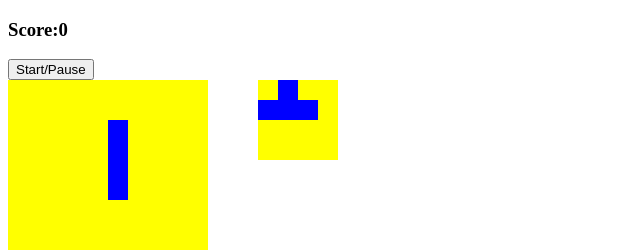
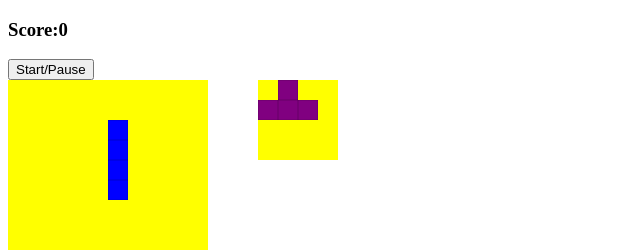
Before and after one commit to rodrigo-silva-estudo/projeto-tetris, a plain HTML site: page index.html in a window 1280 px wide. Both pictures are taken after a click on the button "Start/Pause". Shown: the top 250 px of the page, without its empty margins (0-640 px from the left). Drawn offline with Linux system fonts and the light colour scheme.

Commit message:
melhorando o tetris

```diff
--- a/app.js
+++ b/app.js
@@ -7,6 +7,13 @@ document.addEventListener('DOMContentLoaded', () => {
   let nextRandom = 0
   let timerId
   let score = 0
+  const colors = [
+    'orange',
+    'red',
+    'purple',
+    'green',
+    'blue'
+  ]
 
   //The Tetrominoes
   const lTetromino = [
@@ -57,6 +64,7 @@ document.addEventListener('DOMContentLoaded', () => {
   function draw() {
     current.forEach(index => {
       squares[currentPosition + index].classList.add('tetromino')
+      squares[currentPosition + index].style.backgroundColor = colors[random]
     })
   }
 
@@ -64,6 +72,7 @@ document.addEventListener('DOMContentLoaded', () => {
   function undraw() {
     current.forEach(index => {
       squares[currentPosition + index].classList.remove('tetromino')
+      squares[currentPosition + index].style.backgroundColor = ''
     })
   }
 
@@ -152,7 +161,6 @@ document.addEventListener('DOMContentLoaded', () => {
   const displayWidth = 4
   let displayIndex = 0
 
-
   // the Tetrominos without rotations
   const upNextTetrominoes = [
     [1, displayWidth+1, displayWidth*2+1, 2], //lTetromino
@@ -167,9 +175,11 @@ document.addEventListener('DOMContentLoaded', () => {
     //remove any trace of a tetromino form the entire grid
     displaySquares.forEach(square => {
       square.classList.remove('tetromino')
+      square.style.backgroundColor = ''
     })
     upNextTetrominoes[nextRandom].forEach( index => {
       displaySquares[displayIndex + index].classList.add('tetromino')
+      displaySquares[displayIndex + index].style.backgroundColor = colors[nextRandom]
     })
   }
 
@@ -197,6 +207,7 @@ document.addEventListener('DOMContentLoaded', () => {
         row.forEach(index => {
           squares[index].classList.remove('taken')
           squares[index].classList.remove('tetromino')
+          squares[index].style.backgroundColor = ''
         })
         const squaresRemoved = squares.splice(i, width)
         squares = squaresRemoved.concat(squares)
@@ -213,24 +224,4 @@ document.addEventListener('DOMContentLoaded', () => {
     }
   }
 
-
-
-
-
-
-
-
-
-
-
-
-
-
-
-
-
-
-
-
-
 })
--- a/style.css
+++ b/style.css
@@ -19,6 +19,7 @@
 
 .tetromino {
   background-color: blue;
+  box-shadow: inset 0 0 1px;
 }
 
 .mini-grid {
```
